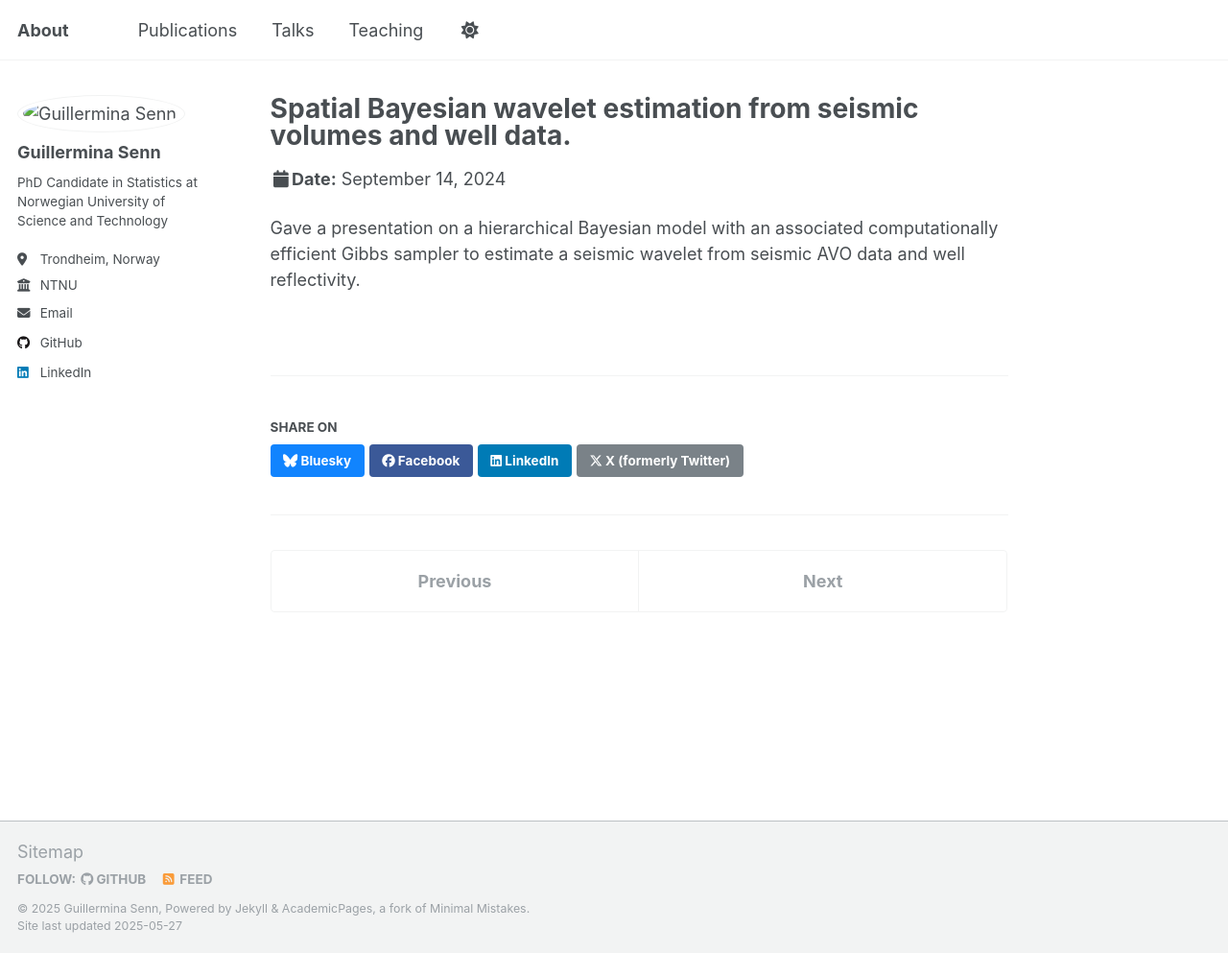
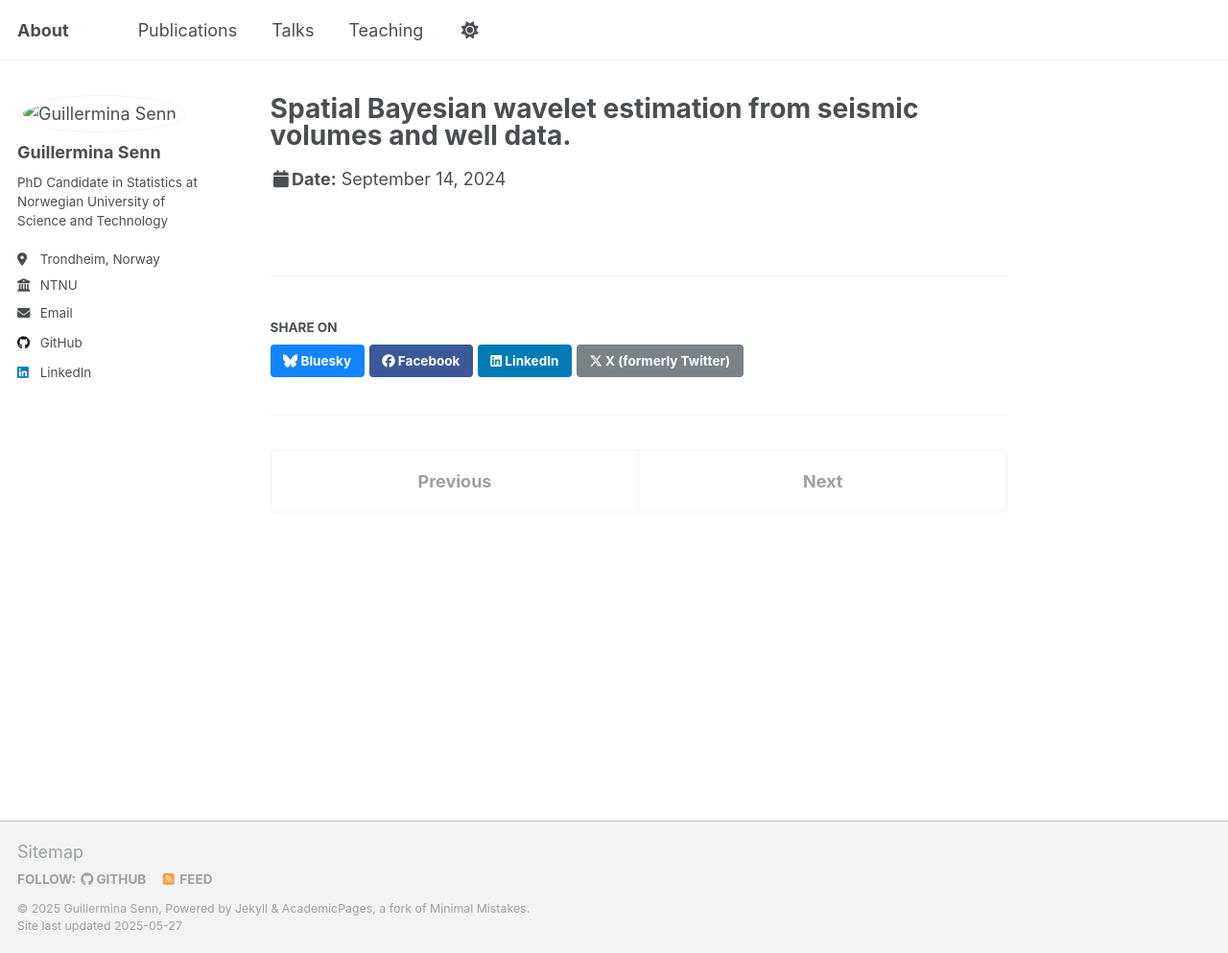
Before and after one commit to guillerminasenn/guillerminasenn.github.io, a Jekyll site: the page built from _talks/geostats2024.md, in a window 1280 px wide and 993 px high. Shown: the whole window at 96% size. Built offline with Jekyll 4.4.1, drawn with Linux system fonts in a browser that asks for light colours.

Commit message:
Update geostats2024.md

```diff
--- a/_talks/geostats2024.md
+++ b/_talks/geostats2024.md
@@ -7,5 +7,3 @@ event: "Geostats 2024"
 url: 'https://geostats2024.com'
 type: "Contributed talk"
 ---
-
-Gave a presentation on a hierarchical Bayesian model with an associated computationally efficient Gibbs sampler to estimate a seismic wavelet from seismic AVO data and well reflectivity.
```
